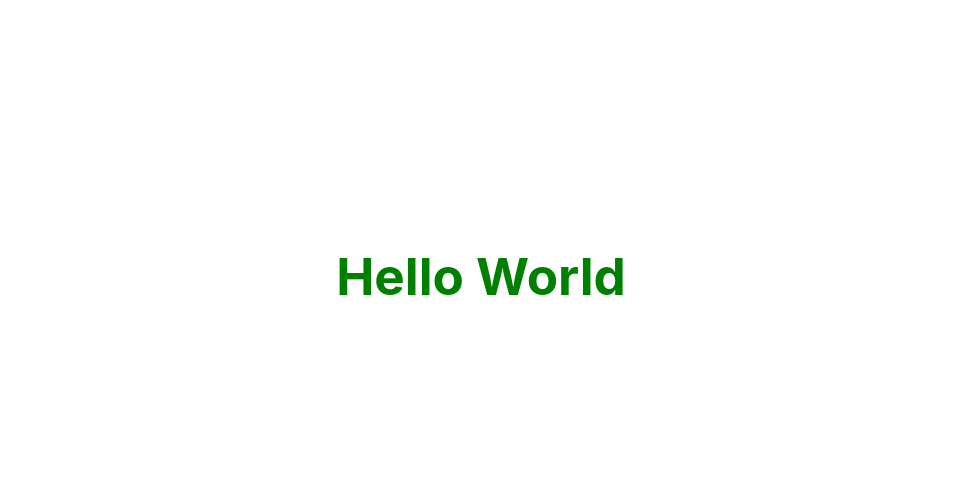
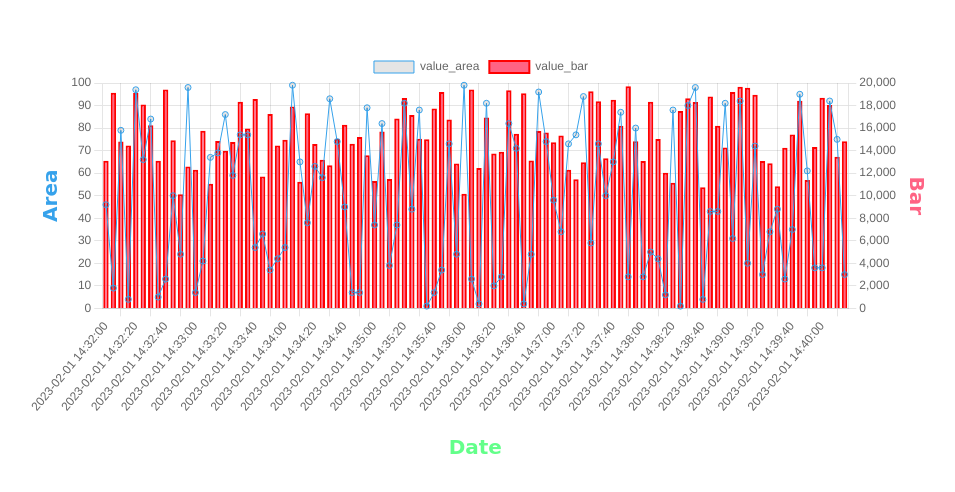
Before and after one commit to wanted-9th-3team/pre-onboarding-9th-3-03, a React (Vite) app: page / in a window 1280 px wide. Shown: the part 124-616 px from the top of the page, without its empty margins (159-1114 px from the left). Built offline with nearby package versions, Linux system fonts and the light colour scheme.

Commit message:
feat: chart js 를 사용해 구현.

```diff
--- /dev/null
+++ b/src/components/ChartView.tsx
@@ -0,0 +1,116 @@
+import { Line } from 'react-chartjs-2'
+import {
+  Chart as ChartJS,
+  CategoryScale,
+  LinearScale,
+  PointElement,
+  LineElement,
+  Title,
+  Tooltip,
+  Legend,
+  BarElement,
+} from 'chart.js'
+import { IDataType } from '../Types'
+
+ChartJS.register(
+  CategoryScale,
+  LinearScale,
+  PointElement,
+  LineElement,
+  Title,
+  Tooltip,
+  Legend,
+  BarElement
+)
+
+function ChartView({ timeData, areaData, barData }: IDataType) {
+  const data = {
+    labels: timeData,
+    datasets: [
+      {
+        type: 'line',
+        label: 'value_area',
+        borderColor: 'rgb(54, 162, 235)',
+        borderWidth: 1,
+        data: areaData,
+        yAxisID: 'y',
+      },
+      {
+        type: 'bar',
+        label: 'value_bar',
+        backgroundColor: 'rgb(255, 99, 132)',
+        data: barData,
+        borderColor: 'red',
+        borderWidth: 2,
+        yAxisID: 'y1',
+      },
+    ],
+  }
+
+  const options = {
+    responsive: true,
+    interaction: {
+      mode: 'index' as const,
+      intersect: false,
+    },
+    stacked: false,
+    scales: {
+      y: {
+        type: 'linear' as const,
+        display: true,
+        position: 'left' as const,
+        title: {
+          display: true,
+          text: 'Area',
+          color: 'rgb(54, 162, 235)',
+          font: {
+            family: 'Comic Sans MS',
+            size: 20,
+            weight: 'bold',
+            lineHeight: 1.2,
+          },
+        },
+      },
+      y1: {
+        type: 'linear' as const,
+        display: true,
+        position: 'right' as const,
+        grid: {
+          drawOnChartArea: false,
+        },
+        title: {
+          display: true,
+          text: 'Bar',
+          color: 'rgb(255, 99, 132)',
+          font: {
+            family: 'Comic Sans MS',
+            size: 20,
+            weight: 'bold',
+            lineHeight: 1.2,
+          },
+        },
+      },
+      x: {
+        title: {
+          display: true,
+          text: 'Date',
+          color: 'rgb(99, 255, 138)',
+          font: {
+            family: 'Comic Sans MS',
+            size: 20,
+            weight: 'bold',
+            lineHeight: 1.2,
+          },
+          padding: { top: 20, left: 0, right: 0, bottom: 40 },
+        },
+      },
+    },
+  }
+  return (
+    <div style={{ width: '900px' }}>
+      <Line type="line" data={data} options={options} />
+    </div>
+  )
+}
+
+export default ChartView
--- a/src/components/Home.tsx
+++ b/src/components/Home.tsx
@@ -1,7 +1,41 @@
-import styles from './Home.module.css'
+import React from 'react'
+import ChartView from './ChartView'
+import getChartInfo from '../apis/chartApi'
+import mock_data from '../data/mock_data.json'
+import { IDataBase } from '../Types'
 
 function Home() {
-  return <h1 className={styles.homeHeader}>Hello World</h1>
+  const chartData = mock_data.response
+  const timeKeyData = Object.keys(chartData)
+  const valueData = Object.values(chartData)
+
+  let DataBase: IDataBase[] = []
+  for (let i = 0; i < valueData.length; i++) {
+    DataBase.push({
+      time: timeKeyData[i],
+      id: valueData[i].id,
+      value_area: valueData[i].value_area,
+      value_bar: valueData[i].value_bar,
+    })
+  }
+
+  const [dataBaseState, setDataBaseState] =
+    React.useState<IDataBase[]>(DataBase)
+
+  const areaData = dataBaseState.map(data => {
+    return data.value_area
+  })
+  const barData = dataBaseState.map(data => {
+    return data.value_bar
+  })
+  const guData = dataBaseState.map(data => {
+    return data.id
+  })
+  const timeData = dataBaseState.map(data => {
+    return data.time
+  })
+
+  return <ChartView timeData={timeData} areaData={areaData} barData={barData} />
 }
 
 export default Home
```
Also changed, not shown: src/Types.ts (+12 -0 lines).
